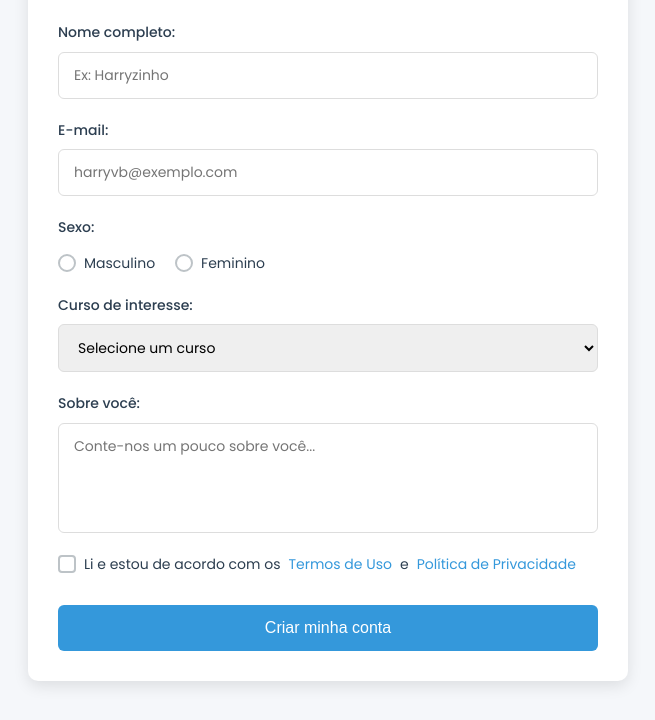
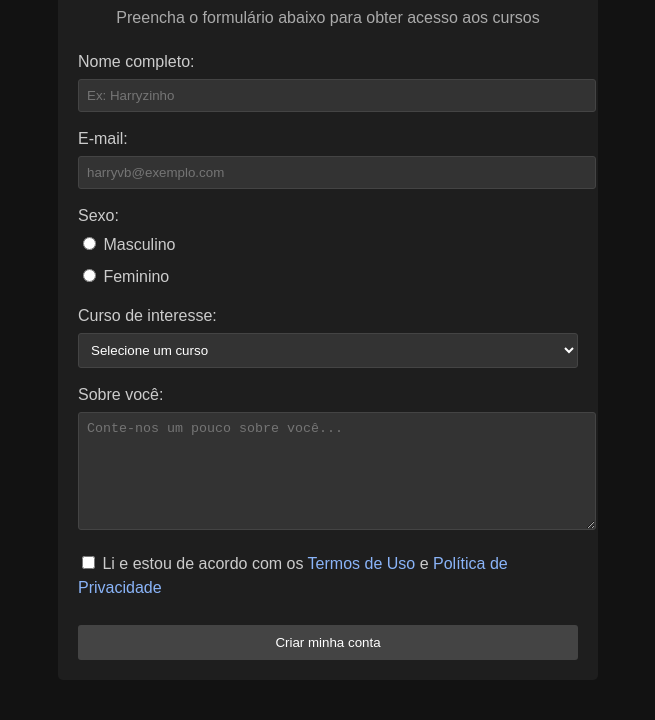
Before and after one commit to TiItoVG/IFRO.Front-End, a plain HTML site: page Formulário de Cadastro/index.html in a window 1280 px wide. Shown: the part 139-859 px from the top of the page, without its empty margins (312-967 px from the left). Drawn offline with Linux system fonts and the light colour scheme.

Commit message:
Alteração do formulário

```diff
--- a/Formulário de Cadastro/index.html
+++ b/Formulário de Cadastro/index.html
@@ -5,7 +5,6 @@
     <meta name="viewport" content="width=device-width, initial-scale=1.0">
     <title>Cadastro | Portal de Cursos</title>
     <link rel="stylesheet" href="style.css">
-    <link href="https://fonts.googleapis.com/css2?family=Poppins:wght@300;400;500;600&display=swap" rel="stylesheet">
 </head>
 <body>
     <div class="container">
@@ -30,12 +29,10 @@
                 <div class="radio-group">
                     <label class="radio-option">
                         <input type="radio" name="sexo" id="sexo_masculino">
-                        <span class="radio-custom"></span>
                         Masculino
                     </label>
                     <label class="radio-option">
                         <input type="radio" name="sexo" id="sexo_feminino">
-                        <span class="radio-custom"></span>
                         Feminino
                     </label>
                 </div>
@@ -59,7 +56,6 @@
             <div class="form-group terms">
                 <label class="checkbox-option">
                     <input type="checkbox" id="termos">
-                    <span class="checkbox-custom"></span>
                     Li e estou de acordo com os <a href="#">Termos de Uso</a> e <a href="#">Política de Privacidade</a>
                 </label>
             </div>
--- a/Formulário de Cadastro/style.css
+++ b/Formulário de Cadastro/style.css
@@ -1,189 +1,91 @@
-* {
+body {
+    font-family: Arial, sans-serif;
+    background-color: #121212;
+    color: #e0e0e0;
     margin: 0;
-    padding: 0;
-    box-sizing: border-box;
-}
-
-body {
-    font-family: 'Poppins', sans-serif;
-    background-color: #f5f7fa;
-    color: #333;
-    line-height: 1.6;
     padding: 20px;
+    line-height: 1.5;
 }
 
 .container {
-    max-width: 600px;
-    margin: 0 auto;
-    background: white;
-    border-radius: 10px;
-    box-shadow: 0 5px 15px rgba(0, 0, 0, 0.1);
-    padding: 30px;
+    width: 90%;
+    max-width: 500px;
+    margin: 20px auto;
+    background-color: #1e1e1e;
+    padding: 20px;
+    border-radius: 5px;
 }
 
 header {
     text-align: center;
-    margin-bottom: 30px;
+    margin-bottom: 20px;
 }
 
-header h1 {
-    color: #2c3e50;
-    font-size: 28px;
-    font-weight: 600;
+h1 {
+    color: white;
     margin-bottom: 10px;
 }
 
-header p {
-    color: #7f8c8d;
-    font-size: 16px;
-}
-
-.form-cadastro {
-    display: flex;
-    flex-direction: column;
-    gap: 20px;
+p {
+    color: #aaa;
 }
 
 .form-group {
-    display: flex;
-    flex-direction: column;
-    gap: 8px;
+    margin-bottom: 15px;
 }
 
 label {
-    font-weight: 500;
-    color: #2c3e50;
-    font-size: 14px;
+    display: block;
+    margin-bottom: 5px;
+    color: #ccc;
 }
 
 input[type="text"],
 input[type="email"],
 select,
 textarea {
-    padding: 12px 15px;
-    border: 1px solid #ddd;
-    border-radius: 6px;
-    font-family: 'Poppins', sans-serif;
-    font-size: 14px;
-    transition: all 0.3s ease;
-}
-
-input[type="text"]:focus,
-input[type="email"]:focus,
-select:focus,
-textarea:focus {
-    outline: none;
-    border-color: #3498db;
-    box-shadow: 0 0 0 3px rgba(52, 152, 219, 0.2);
+    width: 100%;
+    padding: 8px;
+    background-color: #333;
+    border: 1px solid #444;
+    color: white;
+    border-radius: 3px;
 }
 
 textarea {
-    resize: none;
-    min-height: 100px;
+    height: 100px;
+    resize: vertical;
 }
 
 .radio-group {
-    display: flex;
-    gap: 20px;
     margin-top: 5px;
 }
 
 .radio-option, .checkbox-option {
-    display: flex;
-    align-items: center;
-    gap: 8px;
-    cursor: pointer;
-    font-weight: 400;
-    position: relative;
+    display: block;
+    margin-bottom: 8px;
 }
 
-.radio-custom, .checkbox-custom {
-    width: 18px;
-    height: 18px;
-    border: 2px solid #bdc3c7;
-    border-radius: 50%;
-    display: inline-block;
-    position: relative;
-    transition: all 0.3s ease;
+.submit-btn {
+    width: 100%;
+    padding: 10px;
+    background-color: #444;
+    color: white;
+    border: none;
+    border-radius: 3px;
+    cursor: pointer;
+    margin-top: 10px;
 }
 
-.checkbox-custom {
-    border-radius: 4px;
-}
-
-.radio-option input[type="radio"],
-.checkbox-option input[type="checkbox"] {
-    position: absolute;
-    opacity: 0;
-    cursor: pointer;
-}
-
-.radio-option input[type="radio"]:checked ~ .radio-custom {
-    border-color: #3498db;
-}
-
-.radio-option input[type="radio"]:checked ~ .radio-custom::after {
-    content: '';
-    position: absolute;
-    width: 10px;
-    height: 10px;
-    background: #3498db;
-    border-radius: 50%;
-    top: 50%;
-    left: 50%;
-    transform: translate(-50%, -50%);
-}
-
-.checkbox-option input[type="checkbox"]:checked ~ .checkbox-custom {
-    background-color: #3498db;
-    border-color: #3498db;
-}
-
-.checkbox-option input[type="checkbox"]:checked ~ .checkbox-custom::after {
-    content: '✓';
-    position: absolute;
-    color: white;
-    font-size: 12px;
-    top: 50%;
-    left: 50%;
-    transform: translate(-50%, -50%);
+.submit-btn:hover {
+    background-color: #555;
 }
 
 a {
-    color: #3498db;
+    color: #8ab4f8;
     text-decoration: none;
 }
 
 a:hover {
     text-decoration: underline;
 }
-
-.submit-btn {
-    background-color: #3498db;
-    color: white;
-    border: none;
-    padding: 14px;
-    border-radius: 6px;
-    font-size: 16px;
-    font-weight: 500;
-    cursor: pointer;
-    transition: all 0.3s ease;
-    margin-top: 10px;
-}
-
-.submit-btn:hover {
-    background-color: #2980b9;
-    transform: translateY(-2px);
-}
-
-/* Responsividade */
-@media (max-width: 480px) {
-    .container {
-        padding: 20px;
-    }
-
-    .radio-group {
-        flex-direction: column;
-        gap: 10px;
-    }
-}
```
